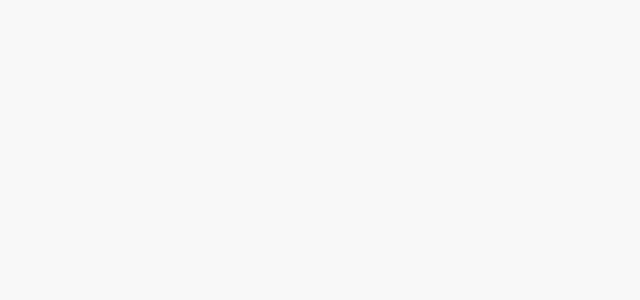
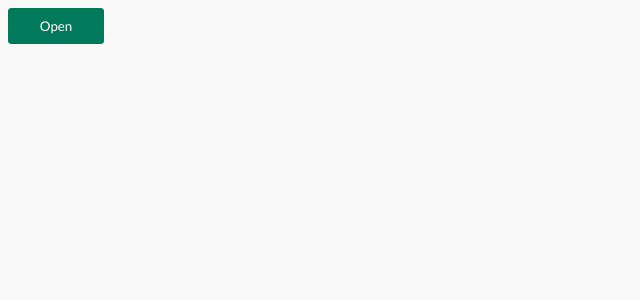
Before and after one commit to kholam/submit-expense, a React (Create React App) app: page / in a window 1280 px wide. Shown: the top 300 px of the page, without its empty margins (0-640 px from the left). Built offline with nearby package versions, Linux system fonts and the light colour scheme.

Commit message:
add SubmitExpense component to App and display button

```diff
--- a/src/App.tsx
+++ b/src/App.tsx
@@ -1,9 +1,10 @@
 import React from 'react';
+import  { SubmitExpense } from './pages';
 
 function App() {
   return (
     <div className="App">
-
+      <SubmitExpense />
     </div>
   );
 }
```
